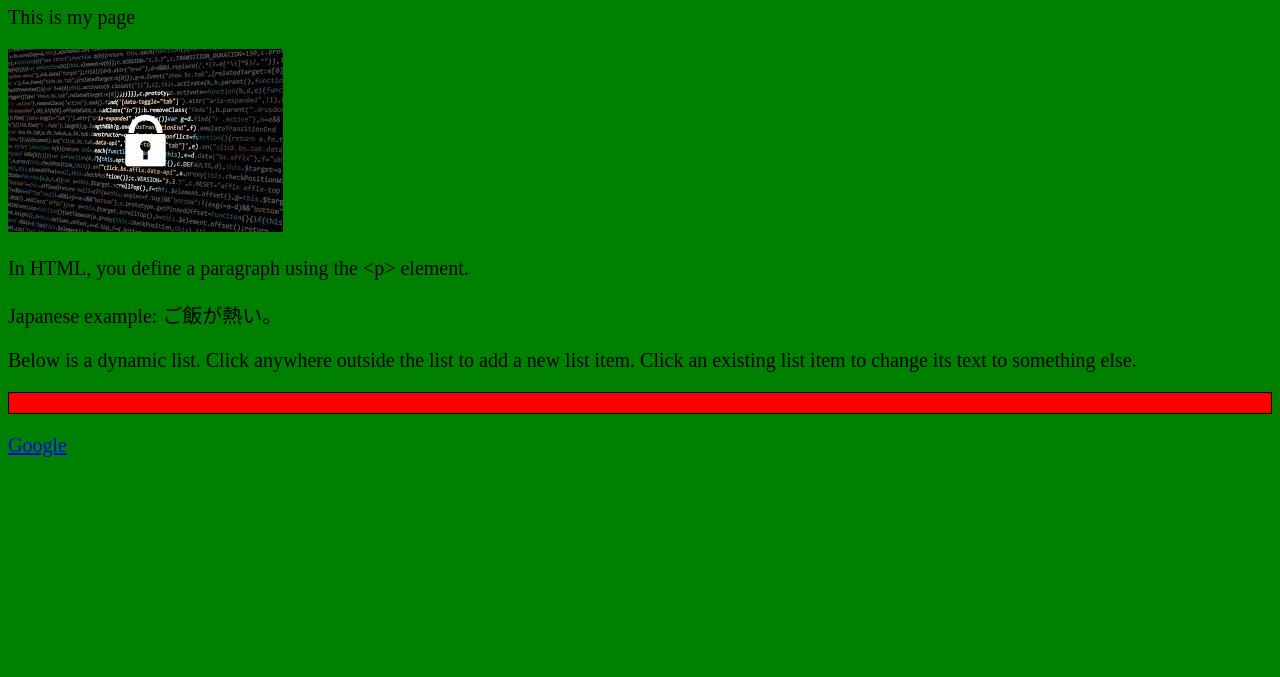
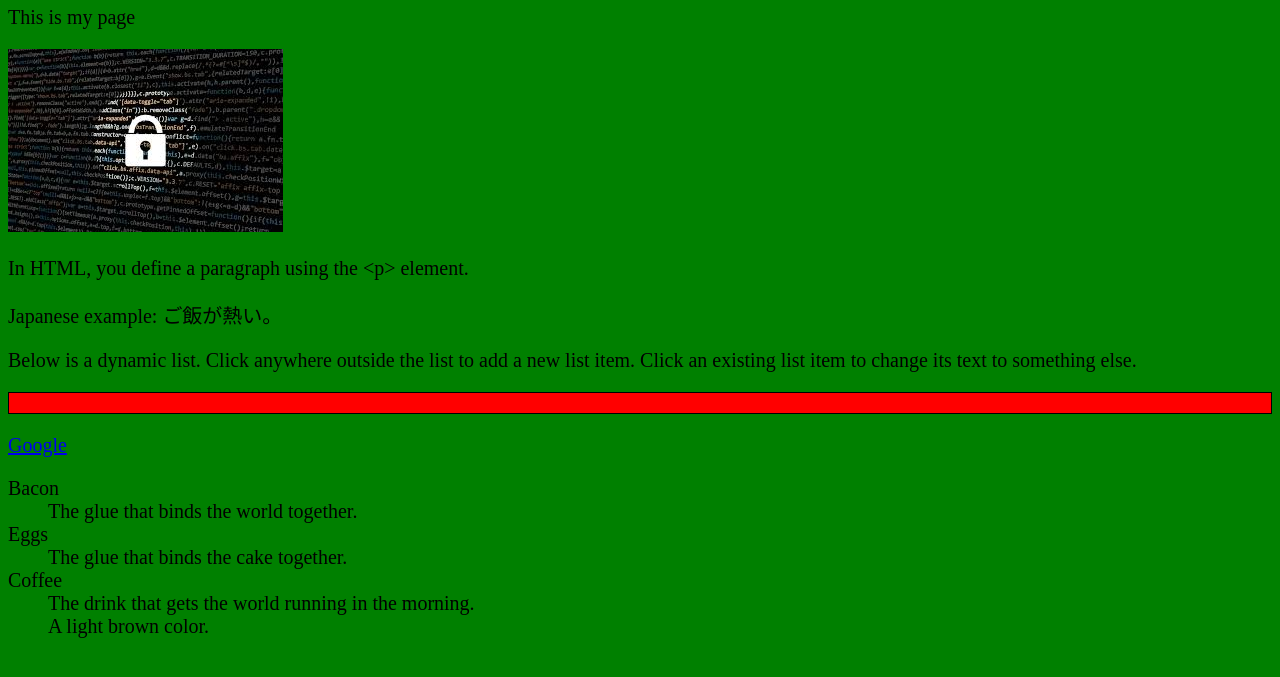
Before and after one commit to AceFire2014/Workshop2017, a plain HTML site: page mdn-learning-html/index.html in a window 1280 px wide. Shown: the part 95-772 px from the top of the page. Drawn offline with Linux system fonts and the light colour scheme.

Commit message:
add description list

```diff
--- a/mdn-learning-html/index.html
+++ b/mdn-learning-html/index.html
@@ -25,6 +25,16 @@ started with developing web sites and applications.">
     <script src="scripts/main.js"></script>
 
     <a href="https://google.com.tw" title="This is a google link">Google</a>
+
+    <dl>
+        <dt>Bacon</dt>
+        <dd>The glue that binds the world together.</dd>
+        <dt>Eggs</dt>
+        <dd>The glue that binds the cake together.</dd>
+        <dt>Coffee</dt>
+        <dd>The drink that gets the world running in the morning.</dd>
+        <dd>A light brown color.</dd>
+    </dl>
 </body>
 
 </html>
```
